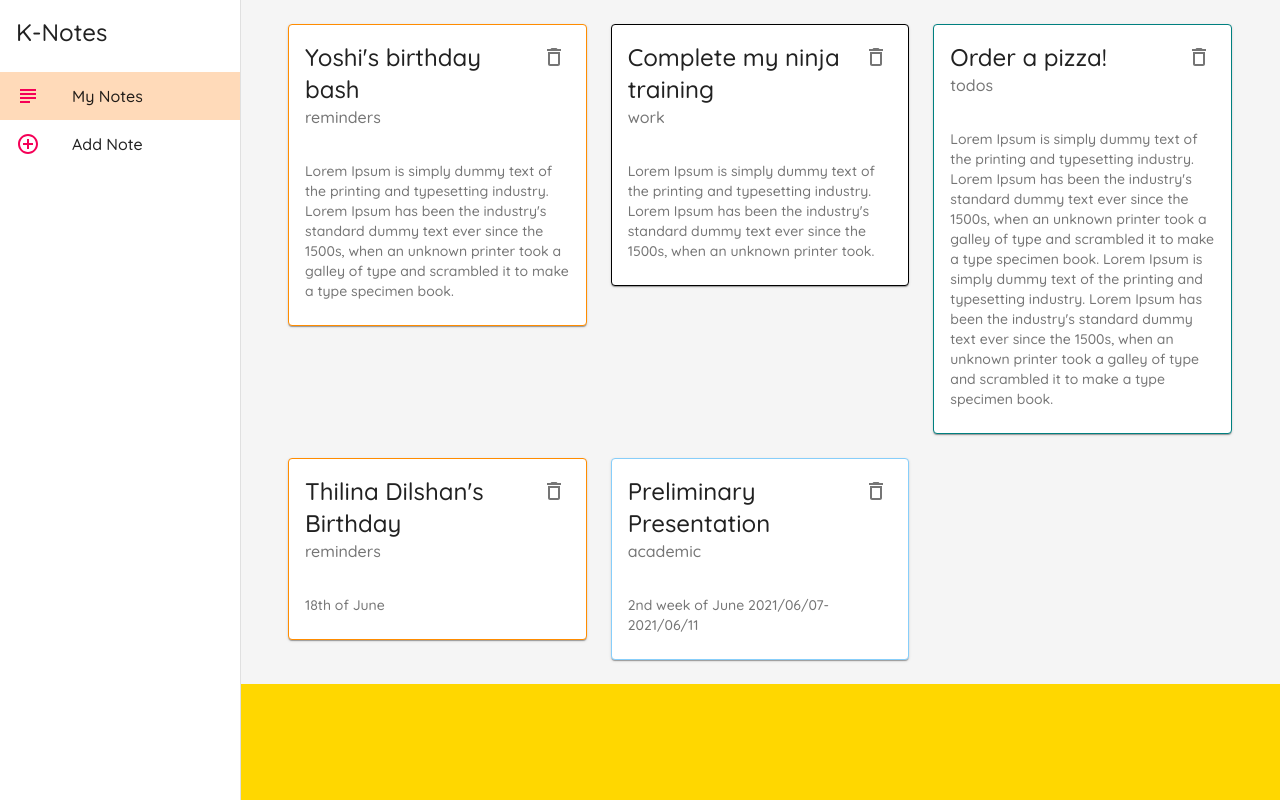
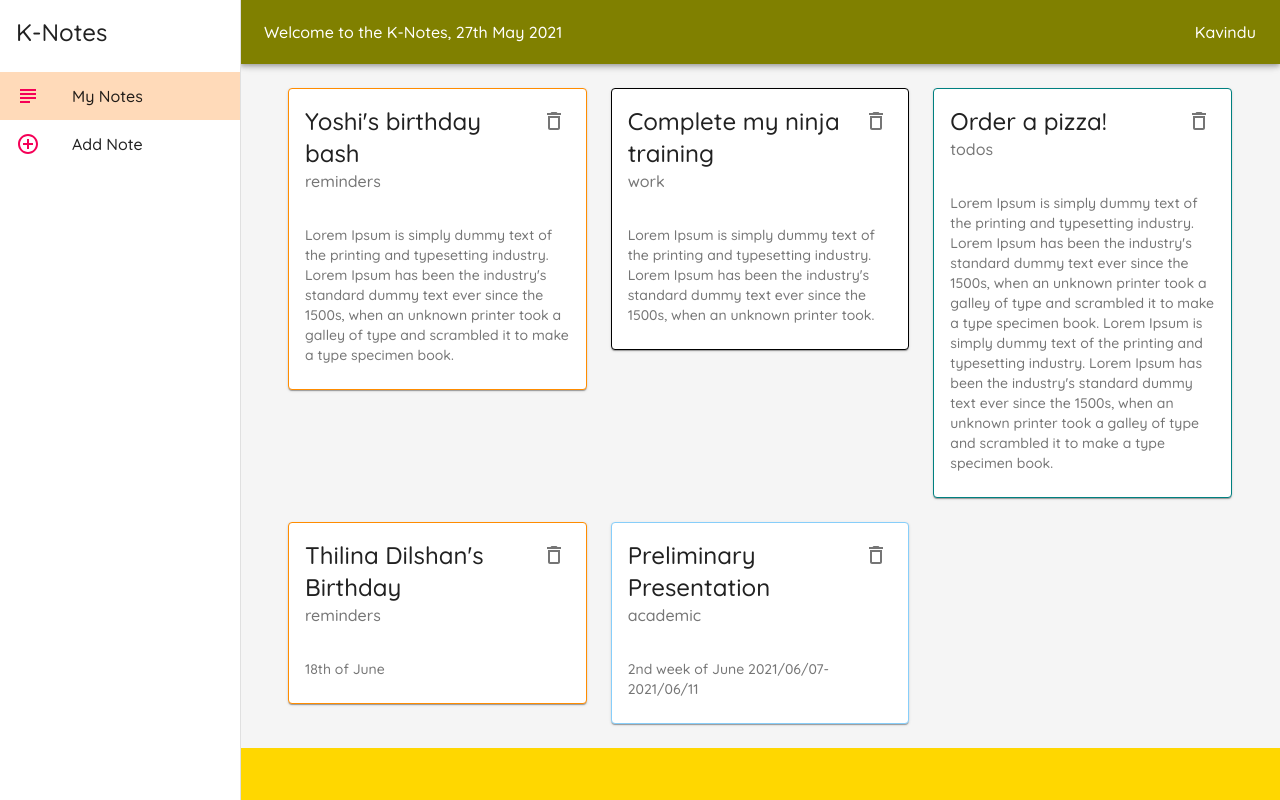
Before and after one commit to Kavindu1997/K-Notes, a React (Create React App) app: page / in a window 1280 px wide. Built offline with nearby package versions, Linux system fonts and the light colour scheme; data requests are answered from the project's data file.

Commit message:
Appbar added

```diff
--- a/package.json
+++ b/package.json
@@ -8,6 +8,7 @@
     "@testing-library/jest-dom": "^5.11.9",
     "@testing-library/react": "^11.2.5",
     "@testing-library/user-event": "^12.7.1",
+    "date-fns": "^2.22.1",
     "react": "^17.0.1",
     "react-dom": "^17.0.1",
     "react-router-dom": "^5.2.0",
--- a/src/components/Layout.js
+++ b/src/components/Layout.js
@@ -2,6 +2,9 @@
 import { AddCircleOutlineOutlined, SubjectOutlined } from '@material-ui/icons'
 import React from 'react'
 import { useHistory, useLocation } from 'react-router'
+import AppBar from '@material-ui/core/AppBar'
+import ToolBar from '@material-ui/core/ToolBar'
+import {format} from 'date-fns'
 
 const drawerWidth=240
 const useStyles=makeStyles((theme)=>{
@@ -25,6 +28,14 @@
         },
         title:{
             padding:theme.spacing(2)
+        },
+        appbar:{
+            background:'olive',
+            width:`calc(100% - ${drawerWidth}px)`
+        },
+        toolbar: theme.mixins.toolbar,
+        date:{
+            flexGrow:1
         }
     }
 
@@ -49,6 +60,18 @@
 
     return(
       <div className={classes.root}>
+          <AppBar
+             className={classes.appbar}
+           >
+              <ToolBar>
+                  <Typography className={classes.date}>
+                        Welcome to the K-Notes, {format(new Date(),'do MMMM Y')}
+                  </Typography>
+                  <Typography>
+                      Kavindu
+                  </Typography>
+              </ToolBar>
+          </AppBar>
           <Drawer
             className={classes.drawer}
             variant="permanent"
@@ -76,6 +99,7 @@
 
           </Drawer>
             <div className={classes.page}>
+                <div className={classes.toolbar}></div>
                 {children}
             </div>
       </div>
```
Also changed, not shown: 1 other file (tests, documents, lock files or other folders).
